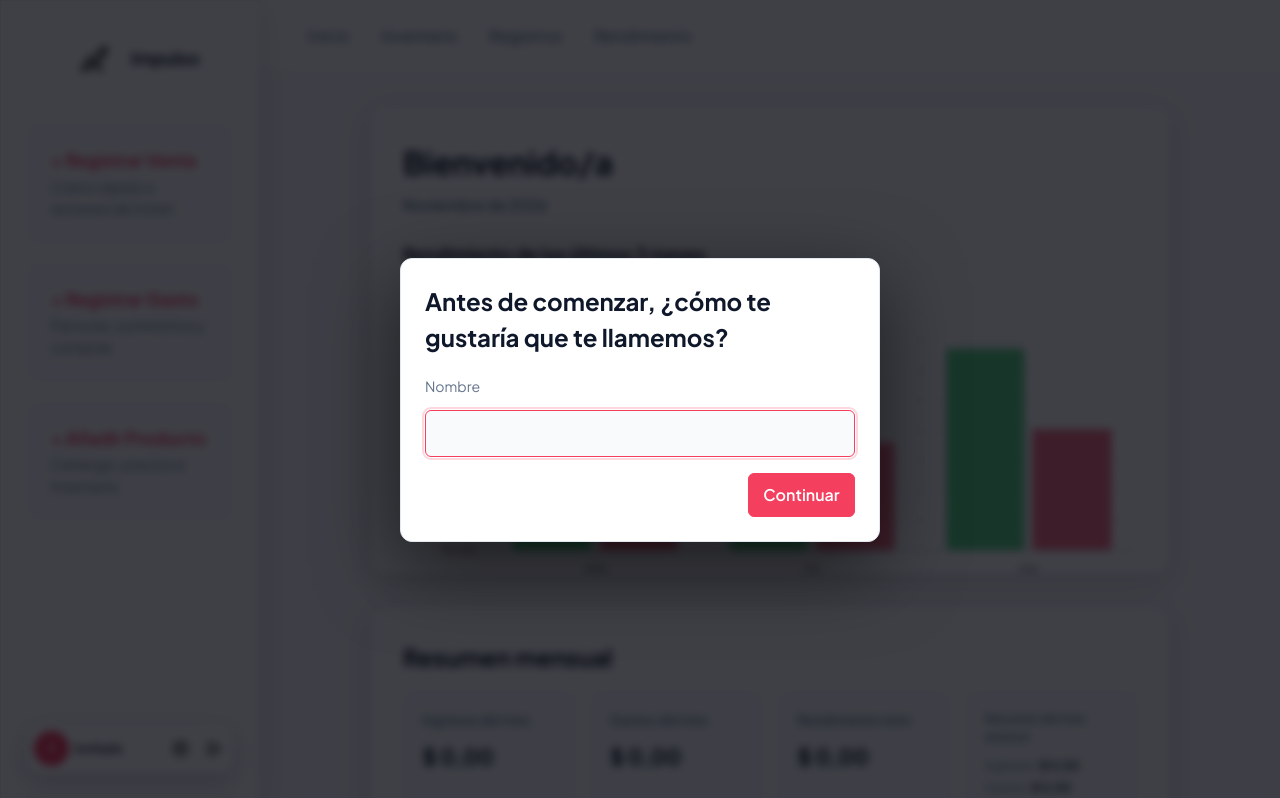
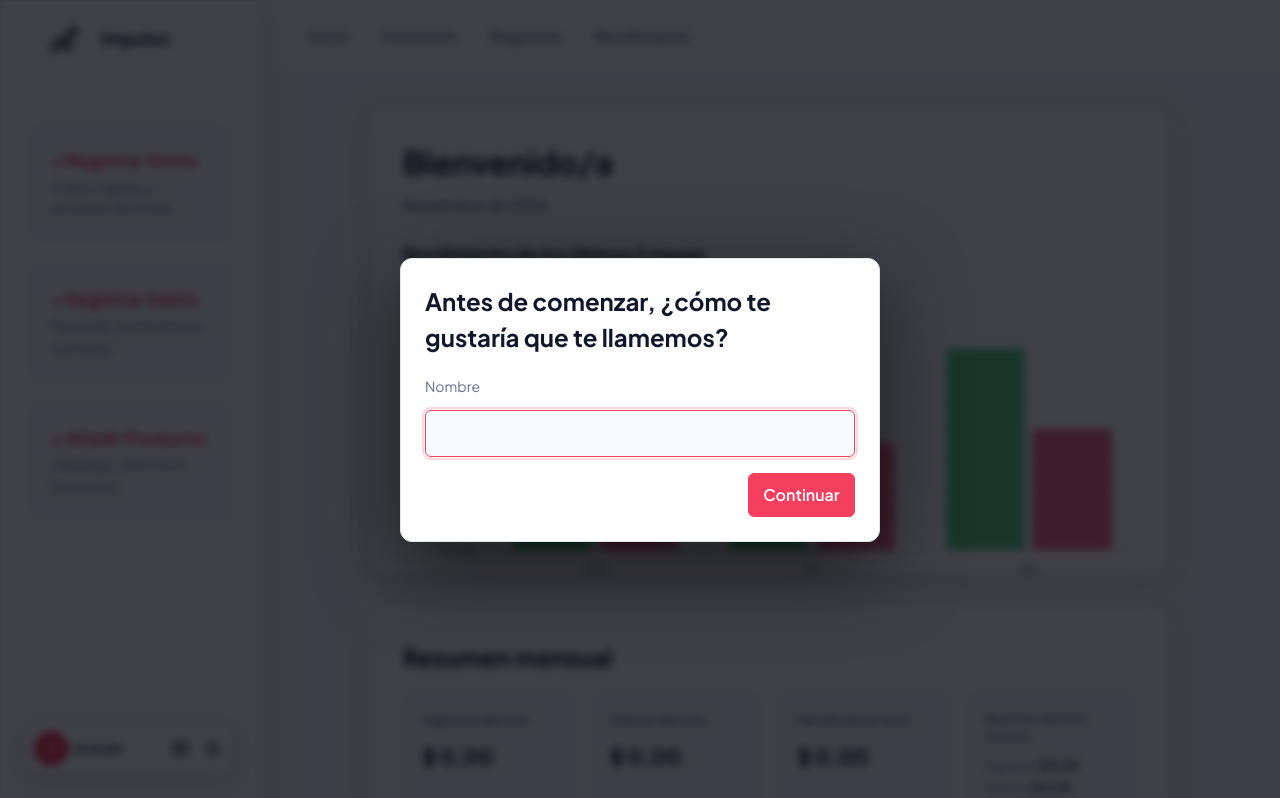
Before and after one commit to lucasmcom34-afk/Proyecto_web, a plain HTML site: page dashboard/dashboard.html in a window 1280 px wide. Shown: the top 798 px of the page. Drawn offline with nearby package versions, Linux system fonts and the light colour scheme; no server answers.

Commit message:
Se alineo el logo cnetrado a los divs de las categorias a elegir

```diff
--- a/dashboard/styleIni.css
+++ b/dashboard/styleIni.css
@@ -609,6 +609,7 @@ main .encabezado-resumen p {
     gap: 0.4rem;
     width: 100%;
     margin: 0 0 1rem;
+    transform: translate(-30px, -20px);
     color: var(--titulos);
     font-size: 1.1rem;
     font-weight: 700;
```
